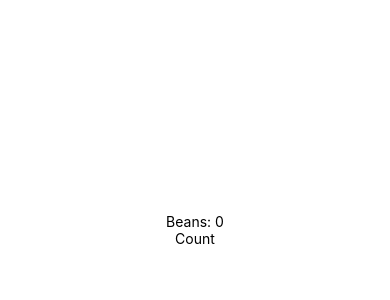
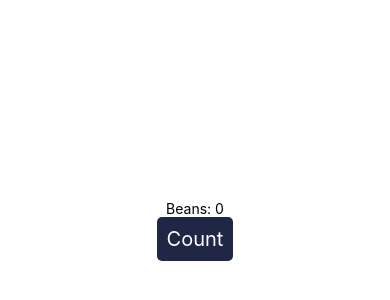
Before and after one commit to mpottebaum/BeanCounter, a React Native app: screen / in a window 390 px wide. Shown: the part 192-492 px from the top of the page. Built offline with nearby package versions, Linux system fonts and the light colour scheme.

Commit message:
built CustomButton and renamed MainContainer

```diff
--- a/App.js
+++ b/App.js
@@ -1,8 +1,8 @@
 import React from 'react';
-import CounterContainer from './components/CounterContainer'
+import MainContainer from './components/MainContainer'
 
 export default function App() {
   return (
-    <CounterContainer />
+    <MainContainer />
   );
 }
--- /dev/null
+++ b/components/CustomButton.js
@@ -0,0 +1,24 @@
+import React from 'react'
+import { TouchableOpacity, Text, StyleSheet } from 'react-native'
+
+const CustomButton = props => {
+    return <TouchableOpacity onPress={props.handlePress} style={styles.buttonStyle}>
+        <Text style={styles.textStyle}>{props.text}</Text>
+    </TouchableOpacity>
+}
+
+export default CustomButton
+
+const styles = StyleSheet.create({
+    textStyle: {
+      fontSize:20,
+      color: '#ffffff',
+      textAlign: 'center'
+    },
+
+    buttonStyle: {
+      padding:10,
+      backgroundColor: '#202646',
+      borderRadius:5
+    }
+  });
--- a/components/CounterContainer.js
+++ b/components/MainContainer.js
@@ -1,8 +1,9 @@
 import React from 'react'
 import { StyleSheet, Text, View, TouchableOpacity } from 'react-native';
+import CustomButton from './CustomButton'
 
 
-class CounterContainer extends React.Component {
+class MainContainer extends React.Component {
     constructor() {
         super()
         this.state = {
@@ -12,7 +13,7 @@ class CounterContainer extends React.Component {
 
     handlePress = () => {
         this.setState(prevState => {
-            const chance = Math.round(Math.random())
+            const chance = Math.round(Math.random() * 2)
             const newBean = chance > 0 ? 1 : -1
             return {
                 beans: (prevState.beans + newBean)
@@ -23,14 +24,12 @@ class CounterContainer extends React.Component {
     render() {
         return <View style={styles.container}>
                 <Text>Beans: {this.state.beans}</Text>
-                <TouchableOpacity onPress={this.handlePress}>
-                    <Text>Count</Text>
-                </TouchableOpacity>
+                <CustomButton text={'Count'} handlePress={this.handlePress} />
             </View>
     }
 }
 
-export default CounterContainer
+export default MainContainer
 
 const styles = StyleSheet.create({
     container: {
--- a/package.json
+++ b/package.json
@@ -12,6 +12,7 @@
     "react": "~16.9.0",
     "react-dom": "~16.9.0",
     "react-native": "https://github.com/expo/react-native/archive/sdk-37.0.1.tar.gz",
+    "react-native-swipe-gestures": "^1.0.5",
     "react-native-web": "~0.11.7"
   },
   "devDependencies": {
```
Also changed, not shown: 1 other file (tests, documents, lock files or other folders).
